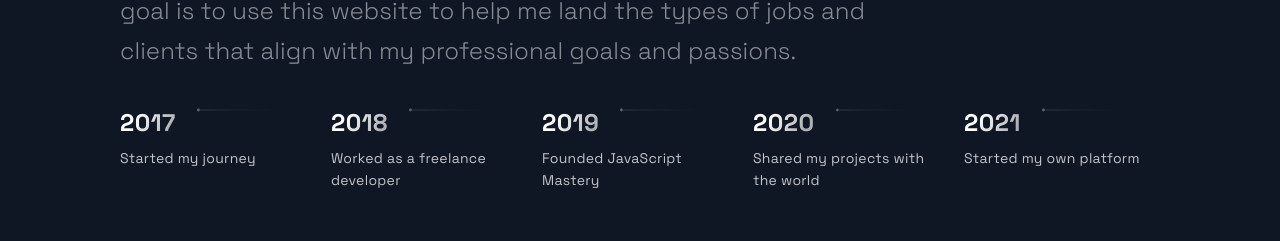
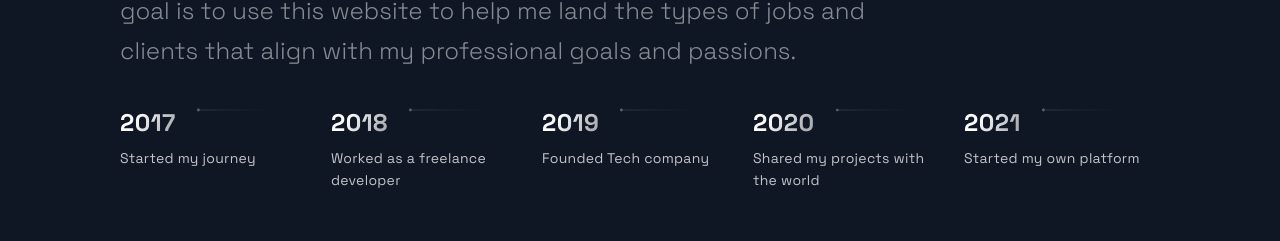
Before and after one commit to JayAtSeneca/Portfolio, a Next.js app: page / in a window 1280 px wide. Shown: the part 3652-3893 px from the top of the page. Built offline with nearby package versions, Linux system fonts and the light colour scheme.

Commit message:
updated all section done and changed the language in next config

```diff
--- a/constants/constants.js
+++ b/constants/constants.js
@@ -40,7 +40,7 @@ export const projects = [
 export const TimeLineData = [
   { year: 2017, text: 'Started my journey', },
   { year: 2018, text: 'Worked as a freelance developer', },
-  { year: 2019, text: 'Founded JavaScript Mastery', },
+  { year: 2019, text: 'Founded Tech company', },
   { year: 2020, text: 'Shared my projects with the world', },
   { year: 2021, text: 'Started my own platform', },
 ];
--- a/next.config.js
+++ b/next.config.js
@@ -2,6 +2,10 @@
 const nextConfig = {
   reactStrictMode: true,
   swcMinify: true,
+  i18n: {
+    locales: ["en"],
+    defaultLocale: "en",
+  },
 }
 
 module.exports = nextConfig
```
